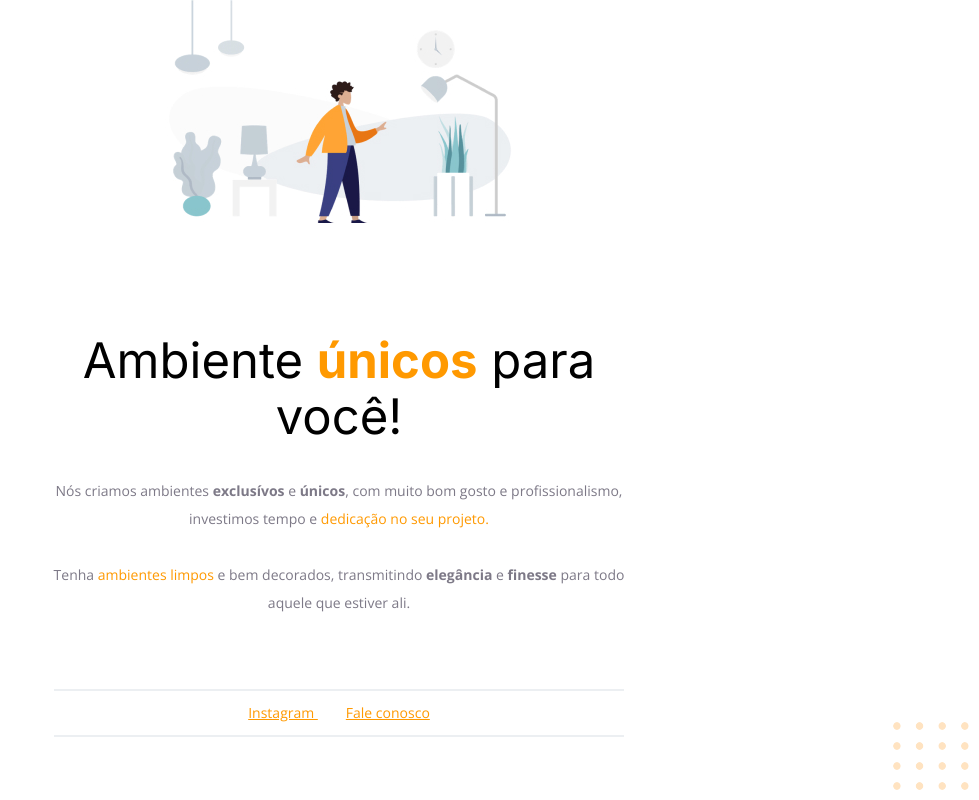
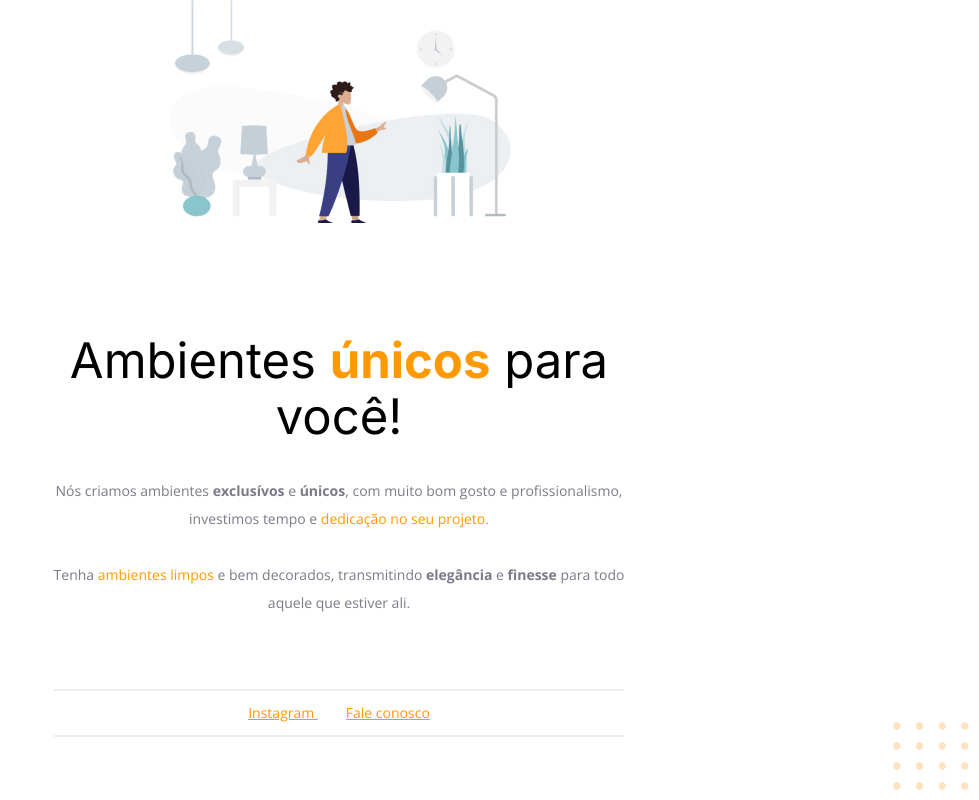
Before and after one commit to ragjvictor/project-01-Rocket-Explorer, a plain HTML site: page index.html in a window 1280 px wide. Shown: the whole page, without its empty margins (301-1280 px from the left). Drawn offline with nearby package versions, Linux system fonts and the light colour scheme.

Commit message:
Text correction

```diff
--- a/index.html
+++ b/index.html
@@ -21,7 +21,7 @@
         src="images/img1.jpg"
         alt="Desenho de uma pessoa vestindo uma camisa amarela em uma sala com móveis">
 
-        <h1>Ambiente <span>únicos</span> para você!</h1>
+        <h1>Ambientes <span>únicos</span> para você!</h1>
         <p>
           Nós criamos ambientes <strong>exclusívos</strong> e <strong>únicos</strong>,
           com muito bom gosto e profissionalismo,
```
